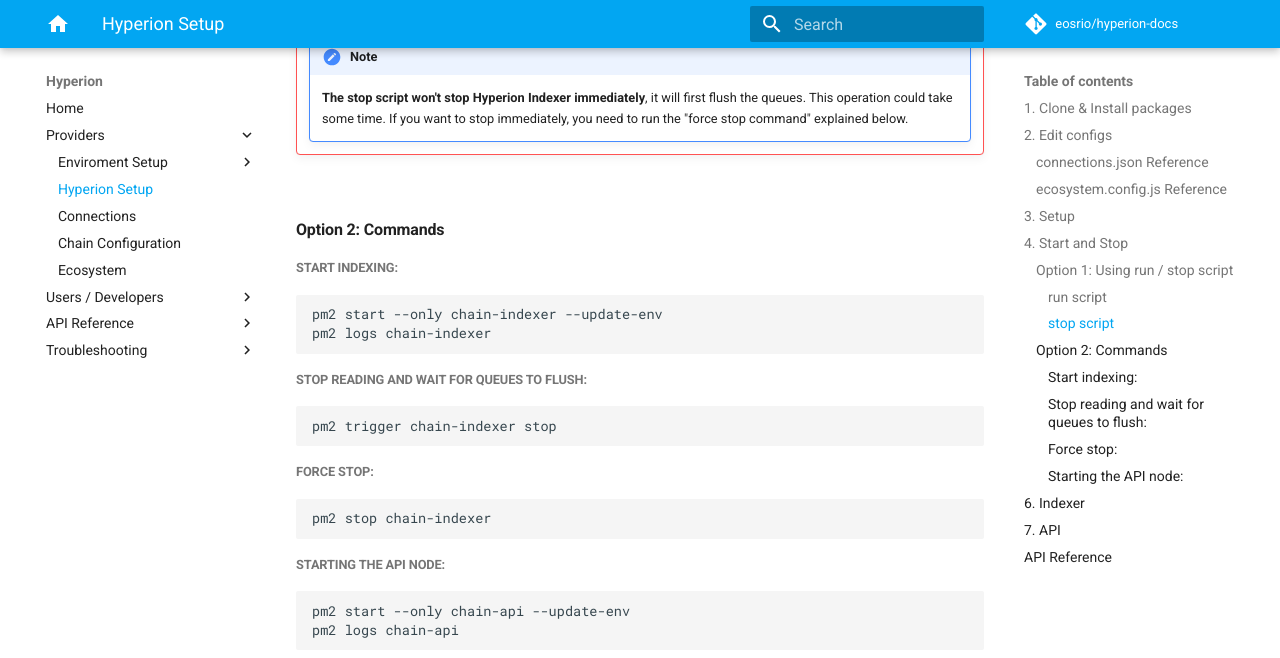
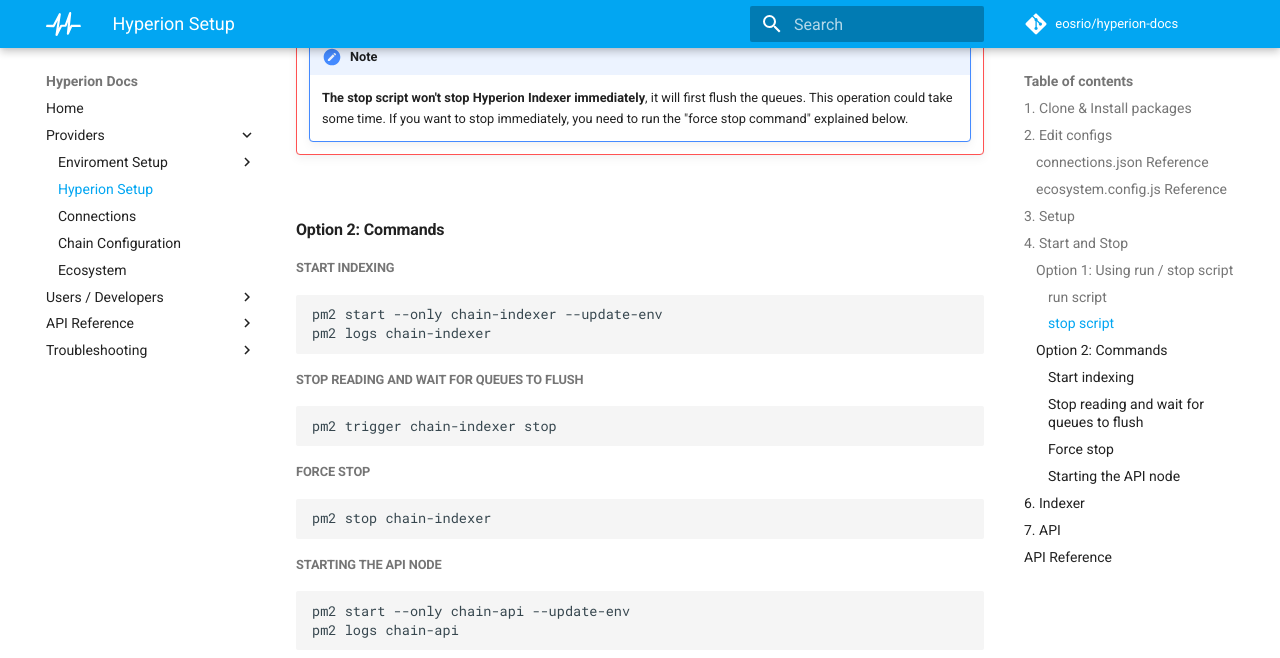
Before and after one commit to eosrio/hyperion-docs, an MkDocs documentation site: the page built from docs/hyperion.md, in a window 1280 px wide and 900 px high, scrolled down 2874 px. Shown: the top 658 px of the window. Built offline with MkDocs 1.6.1 and Material for MkDocs 9.7.7, drawn with Linux system fonts in a browser that asks for light colours; comment, search, counter and statistics services are not loaded.

Commit message:
changed logo, favicon and title + minor fixes

````diff
--- a/docs/hyperion.md
+++ b/docs/hyperion.md
@@ -143,23 +143,23 @@
 
 #### Option 2: Commands
 
-##### Start indexing:
+##### Start indexing
 ```
 pm2 start --only chain-indexer --update-env
 pm2 logs chain-indexer
 ```
 
-##### Stop reading and wait for queues to flush:
+##### Stop reading and wait for queues to flush
 ```
 pm2 trigger chain-indexer stop
 ```
 
-##### Force stop:
+##### Force stop
 ```
 pm2 stop chain-indexer
 ```
 
-##### Starting the API node:
+##### Starting the API node
 ```
 pm2 start --only chain-api --update-env
 pm2 logs chain-api
--- a/mkdocs.yml
+++ b/mkdocs.yml
@@ -1,4 +1,4 @@
-site_name: Hyperion
+site_name: Hyperion Docs
 
 markdown_extensions:
   - admonition
@@ -49,9 +49,8 @@
   palette:
     primary: 'light blue'
     accent: 'orange'
-  icon:
-    logo: material/home
-  favicon: 'img/favicon.png'
+  logo: 'img/simplified_logo.svg'
+  favicon: 'img/icon.png'
 
 extra:
   social:
````
Also changed, not shown: docs/index.md (+1 -0 lines), docs/img/icon.png (added), docs/img/simplified_logo.svg (added).
